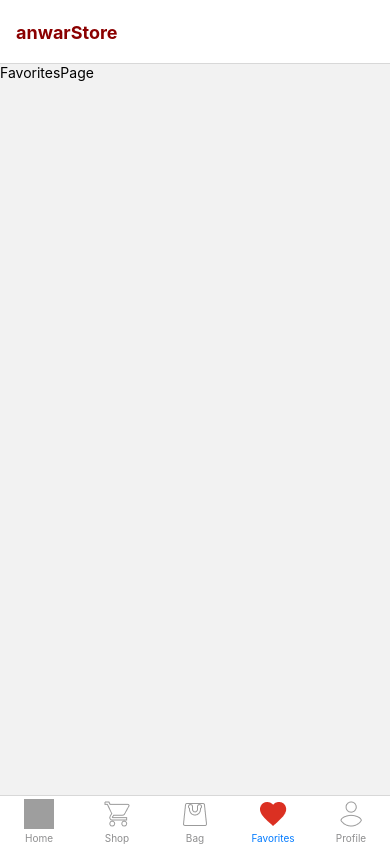
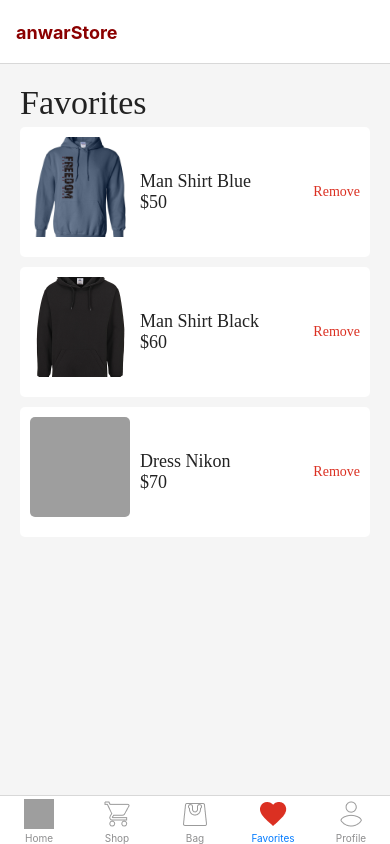
Before and after one commit to hainwar/Backend-Frontend-Lab1, a React Native app: screen /Favorites in a window 390 px wide. Built offline with nearby package versions, Linux system fonts and the light colour scheme; grey boxes are pictures that could not be loaded; a web font is replaced by a local one.

Commit message:
Bag, FavoritesPage

```diff
--- a/App.js
+++ b/App.js
@@ -11,6 +11,8 @@ import PaymentMethods from './assets/components/profilePage/PaymenMethods';
 import PromoCodes from './assets/components/profilePage/PromoCodes';
 import Review from './assets/components/profilePage/Review';
 import Settings from './assets/components/profilePage/Settings';
+import ShopPage from './assets/components/ShopPage';
+import FavoritesPage from './assets/components/FavoritesPage';
 
 const primaryColor = '#fff';
 const darkRed = '#8B0000';
@@ -33,6 +35,8 @@ function App() {
         <Stack.Screen name="anwarStore" component={MyTabs}/>
         <Stack.Screen name="SignUpPage" component={SignUpPage}/>
         <Stack.Screen name="LoginPage" component={LoginPage}/>
+        <Stack.Screen name="Shop" component={ShopPage}/>
+        <Stack.Screen name="Favorites" component={FavoritesPage}/>
         <Stack.Screen name="ForgotPassword" component={ForgotPasswordPage}/>
         <Stack.Screen name="MyOrders" component={MyOrders}/>
         <Stack.Screen name="ShippingAddress" component={ShippingAddress}/>
--- a/assets/components/BagPage.js
+++ b/assets/components/BagPage.js
@@ -98,8 +98,9 @@ const BagPage = () => {
           }}>
 
             <Image source={item.image} style={{
-              width: 100,
-              height: 100,
+              width: 80,
+              height: 90,
+              resizeMode: 'contain',
               borderRadius: 5,
               marginBottom: 10
             }} />
@@ -196,13 +197,26 @@ const BagPage = () => {
         onChangeText={setPromoCode}
         style={{
           height: 40,
-          borderColor: '#DB3022',
+          borderColor: 'gray',
           borderWidth: 1,
           borderRadius: 5,
           paddingLeft: 10,
           marginVertical: 10
         }} />
-          <Button title='Apply Promo Code' color='#DB3022' onPress={() => alert('Promo code ${promocode} applied')} />
+
+        <TouchableOpacity style={{
+          backgroundColor: 'gray',
+          padding: 10,
+          borderRadius: 5,
+          alignItems: 'center'
+        }} onPress={() => alert(`Promo code ${promoCode}`)} >
+          <Text style={{
+            color: '#fff',
+            fontFamily: 'MetroMedium',
+          }}>
+            Apply Promo Code
+          </Text>
+          </TouchableOpacity>
         </View>
 
         <View style={{
@@ -215,12 +229,26 @@ const BagPage = () => {
             fontSize: 18,
             color: '#222222',
             fontFamily: 'MetroBold',
+            marginBottom: 10
           }}>
             Total: ${getTotalPrice()}
           </Text>
 
-          <Button title='Checkout' color='#DB3022' onPress={() => alert('Checkout')}
-            style={{marginTop: 10}} />
+          <TouchableOpacity style={{
+          backgroundColor: '#DB3022',
+          padding: 15,
+          borderRadius: 20,
+          alignItems: 'center',
+        }} onPress={() => alert(`Promo code ${promoCode}`)} >
+          <Text style={{
+            color: '#fff',
+            fontFamily: 'MetroBold',
+            fontSize: 16,
+            alignItems: 'center'
+          }}>
+            CHECK OUT
+          </Text>
+          </TouchableOpacity>
           </View>
     </ScrollView>
   )
--- a/assets/components/FavoritesPage.js
+++ b/assets/components/FavoritesPage.js
@@ -1,11 +1,115 @@
-import { View, Text } from 'react-native'
-import React from 'react'
+import { View, Text, ScrollView, TouchableOpacity, Image } from 'react-native';
+import React, {useState} from 'react';
+import useCustomFonts from '../fonts/Fonts';
 
 const FavoritesPage = () => {
+  const [fontLoaded] = useCustomFonts();
+  const [favoritesItems, setFavoritesItems] = useState([
+    {
+      id: 1,
+      name: 'Man Shirt Blue',
+      price: 50,
+      image: require('../img/product/shirt.png')
+    },
+    {
+      id: 2,
+      name: 'Man Shirt Black',
+      price: 60,
+      image: require('../img/product/shirt2.png')
+    },
+    {
+      id: 3,
+      name: 'Dress Nikon',
+      price: 70,
+      image: require('../img/product/dress.png')
+    },
+  ]);
+
+  if (!fontLoaded) {
+    return (
+      <Text>Loading...</Text>
+    )
+  }
+
+  const removeFavoriteItem = (id) => {
+    setFavoritesItems(favoritesItems.filter(item => item.id !== id));
+  };
+
   return (
-    <View>
-      <Text>FavoritesPage</Text>
-    </View>
+    <ScrollView style={{
+      flex: 1,
+      backgroundColor: '#F5F5F5',
+      padding: 20
+    }}>
+      <Text style={{
+        fontSize:34,
+        color: '#222222',
+        fontFamily: 'MetroBold'
+      }}>
+        Favorites
+      </Text>
+
+      {favoritesItems.length > 0 ? (
+        favoritesItems.map((item) => (
+          <View key={item.id} style={{
+            padding: 10,
+            backgroundColor: '#fff',
+            borderRadius: 5,
+            marginVertical: 5,
+            flexDirection: 'row',
+            justifyContent: 'space-between',
+            alignItems: 'center'
+          }}>
+            <Image source={item.image} style={{
+              width: 100,
+              height: 100,
+              borderRadius: 5,
+              marginBottom: 10
+            }}/>
+
+            <View style={{
+              flex: 1,
+              marginLeft: 10
+            }}>
+              <Text style={{
+                fontSize: 18,
+                fontFamily: 'MetroBold',
+                color: '#222222'
+              }}>
+                {item.name}
+              </Text>
+
+              <Text style={{
+                fontSize: 18,
+                fontFamily: 'MetroBold',
+                color: '#222222'
+              }}>
+                ${item.price}
+              </Text>
+            </View>
+
+            <TouchableOpacity onPress={() => removeFavoriteItem(item.id)} >
+              <Text style={{
+                color: '#DB3022',
+                fontFamily: 'MetroBold',
+              }}>
+                Remove
+              </Text>
+            </TouchableOpacity>
+          </View>
+        ))
+      ) : (
+        <Text style={{
+          fontSize: 18,
+          fontFamily: 'MetroBold',
+          color: '#222222',
+          textAlign: 'center',
+          marginTop: 20
+        }}>
+          No favorites items
+        </Text>
+      )}
+    </ScrollView>
   )
 }
 
```
